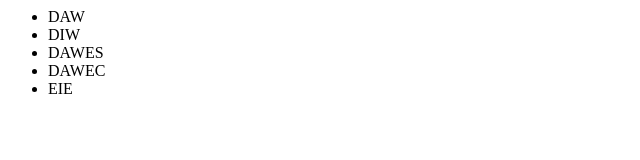
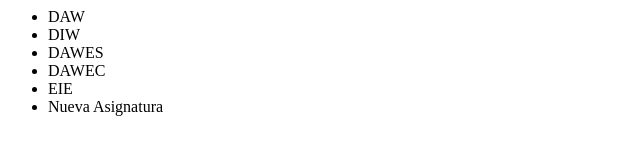
Before and after one commit to Kazanhel/gitTareaFinal, a plain HTML site: page index.html in a window 1280 px wide. Shown: the whole page, without its empty margins (0-640 px from the left). Drawn offline with Linux system fonts and the light colour scheme.

Commit message:
anadida una asignatura en el index.html

```diff
--- a/index.html
+++ b/index.html
@@ -7,6 +7,7 @@
 				<li>DAWES</li>
 				<li>DAWEC</li>
 				<li>EIE</li>
+				<li>Nueva Asignatura</li>
 			</ul>
 		</div>
 	</body>
```
